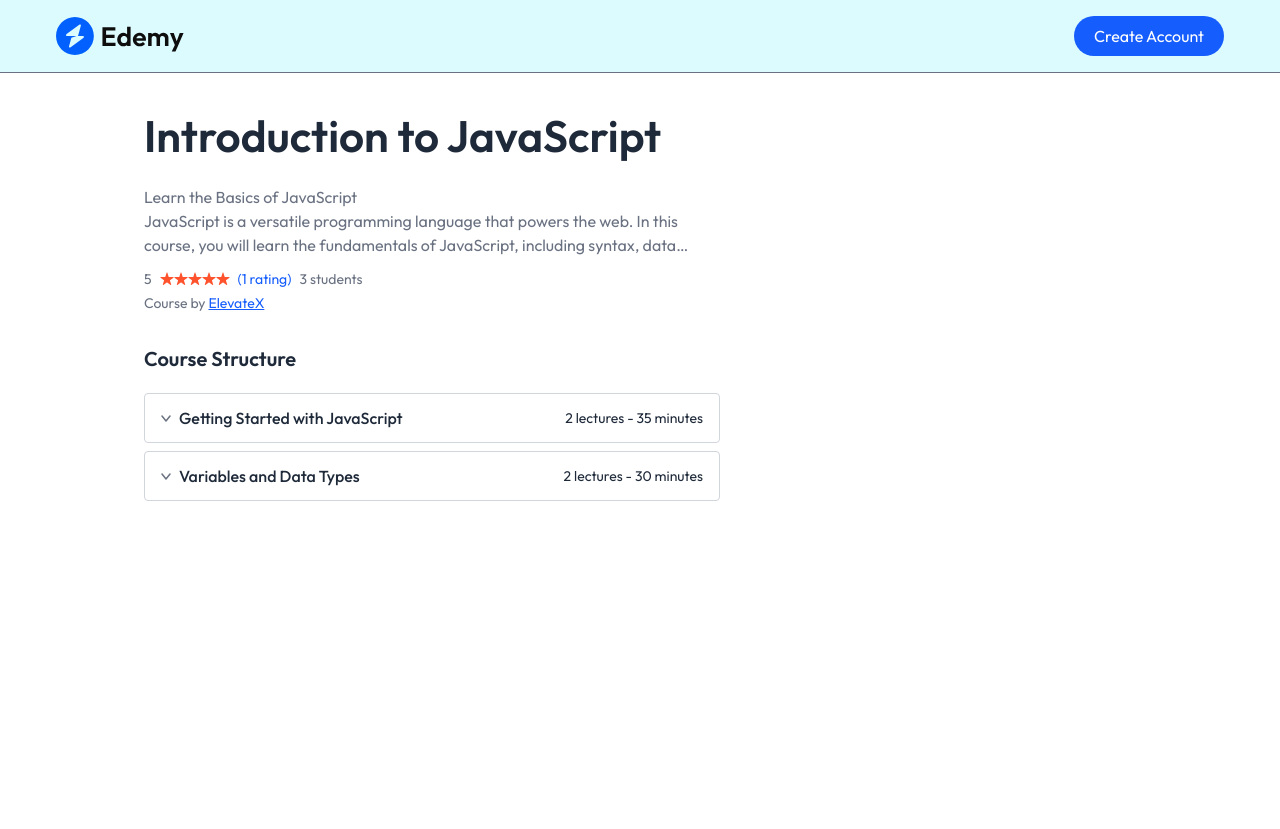
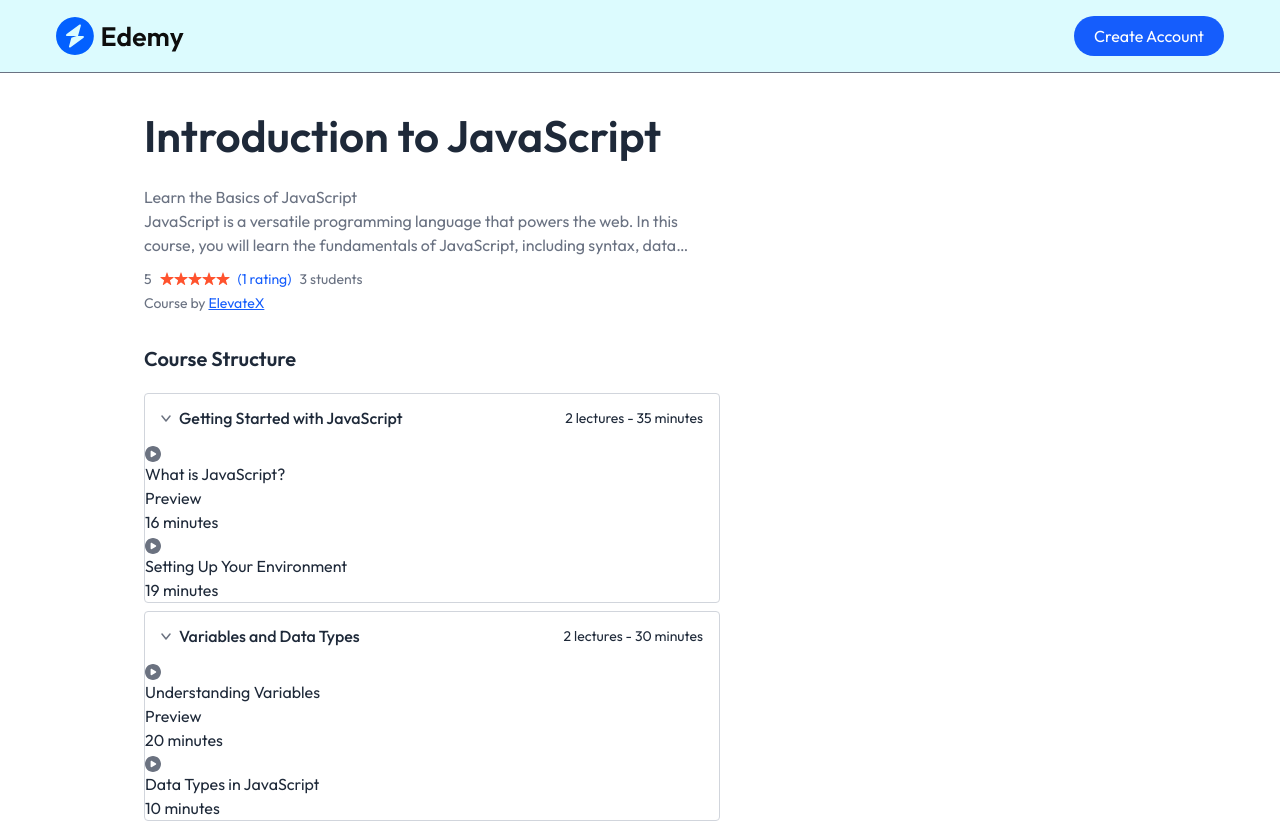
Before and after one commit to mohamad-abdelkhalek/ElevateX, a React (Vite) app in the folder client/: page /course/605c72efb3f1c2b1f8e4e1a1 in a window 1280 px wide. Before the commit the page ends 800 px from the top, so only its background shows below. Built offline with nearby package versions, Linux system fonts and the light colour scheme; no server answers.

Commit message:
Client: Added chapter lectures details

```diff
--- a/client/src/pages/student/CourseDetails.jsx
+++ b/client/src/pages/student/CourseDetails.jsx
@@ -3,6 +3,7 @@ import { useParams } from "react-router-dom";
 import { AppContext } from "../../context/AppContext";
 import Loading from "../../components/student/Loading";
 import { assets } from "../../assets/assets";
+import humanizeDuration from "humanize-duration";
 
 const CourseDetails = () => {
   const { id } = useParams();
@@ -108,6 +109,32 @@ const CourseDetails = () => {
                       {calculateChapterTime(chapter)}
                     </p>
                   </div>
+
+                  <div>
+                    <ul>
+                      {chapter.chapterContent.map((lecture, i) => (
+                        <li key={i}>
+                          <img
+                            src={assets.play_icon}
+                            alt="Play icon"
+                            className="w-4 h-4 mt-1"
+                          />
+                          <div>
+                            <p>{lecture.lectureTitle}</p>
+                            <div>
+                              {lecture.isPreviewFree && <p>Preview</p>}
+                              <p>
+                                {humanizeDuration(
+                                  lecture.lectureDuration * 60 * 1000,
+                                  { units: ["h", "m"] }
+                                )}
+                              </p>
+                            </div>
+                          </div>
+                        </li>
+                      ))}
+                    </ul>
+                  </div>
                 </div>
               ))}
             </div>
```
